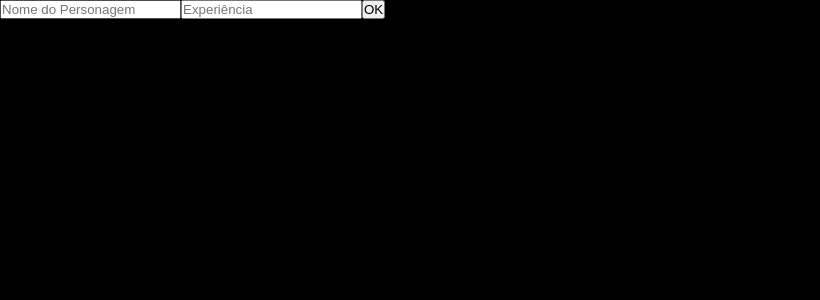
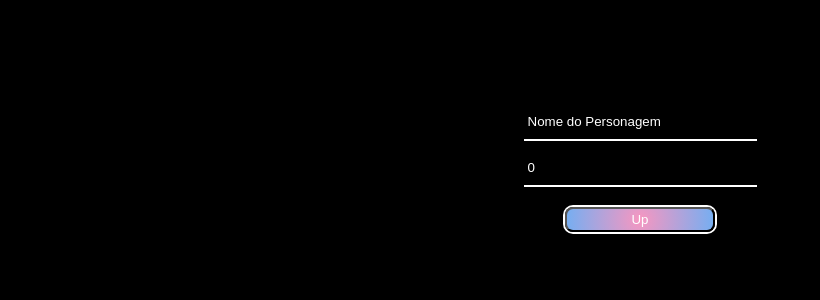
Before and after one commit to Faniquita/Classificador-Nivel-Heroi, a React (Create React App) app: page / in a window 1280 px wide. Shown: the top 300 px of the page, without its empty margins (0-820 px from the left). Built offline with nearby package versions, Linux system fonts and the light colour scheme.

Commit message:
heroi e interface inicial do heroi

```diff
--- a/src/App.tsx
+++ b/src/App.tsx
@@ -1,24 +1,66 @@
-import React from 'react';
+import React, {useState} from 'react';
+import ReactDOM from 'react-dom/client';
+
+//Components
+import Heroi from './components/Heroi';
+
+//Style
 import './style/App.css';
+import { isNullishCoalesce } from 'typescript';
 
 function App() {
 
+  const [nomePersonagem, setPersonagem] = useState<string>('')
+  const [experiencia, setExp]= useState<number>(0)
+  const [heroi, setHeroi]= useState<boolean>(false)
 
-  const headClick = () => {
-    alert("Clicado")
+  const handleSubmite = (e:React.FormEvent<HTMLFormElement>) => {
+    e.preventDefault()
+
+    //Validação dos campos referente ao nosso Herói
+    if(!nomePersonagem){
+      alert("Nome do Pergonagem Obrigatório!")
+      return false
+    }else if(!experiencia || experiencia <= 0){
+      alert("Quantidade de experiência adquirida não pode ser igual ou menor que 0!")
+      return false
+    }else{
+      alert("Seja bem vindo(a) " + nomePersonagem + "!")
+    }
+
+    //Renderizando nosso Herói
+    renderHero(true)
+
   }
+
+  const renderHero = (ativo:Boolean) =>{
+    setHeroi(true)
+    const root = ReactDOM.createRoot(document.getElementById('content-form-heroi') as HTMLElement)
+    const HeroiComponent = (<Heroi heroi={nomePersonagem} experiencia={experiencia} ></Heroi>)
+    root.render(HeroiComponent)
+  }
+
+
 
   return (
     <>
-      <div>
-        <form action="">
-          <input type='text' placeholder='Nome do Personagem'></input>
-          <input type='number' placeholder='Experiência'></input>
-          <button onClick={headClick}>OK</button>
+      <div id="content-form-heroi">
+        <form id="formulario-heroi" onSubmit={handleSubmite}>
+          <input
+            type="text"
+            placeholder="Nome do Personagem"
+            value={nomePersonagem}
+            onChange={(e) => setPersonagem(e.target.value)}
+          />
+          <input
+            type="number"
+            placeholder="Experiência"
+            value={experiencia}
+            onChange={(e) => setExp(parseInt(e.target.value))}
+          />
+          <button type="submit">Up</button>
         </form>
       </div>
-
-      <div></div>
     </>
   );
 }
--- a/src/components/FormPersonagem/index.ts
+++ b/src/components/FormPersonagem/index.tsx
@@ -1,4 +1,6 @@
 import React from 'react';
+
+//Style
 import 'index.css';
 
 const FormPersonagem = () => {
--- /dev/null
+++ b/src/components/Heroi/index.css
@@ -0,0 +1,22 @@
+#form-up-heroi{
+    display: flex;
+    flex-direction: row;
+    align-items: center;
+}
+
+.content-personagem {
+    display: flex;
+    flex-direction: row;
+    padding: 5px;
+    margin: auto;
+    width: 300px;
+    height: 150px;
+    border: solid 2px rgb(255, 255, 255);
+    border-radius: 20px;
+}
+
+.informacoes {
+    display: flex;
+    flex-direction: column;
+    color: rgb(255, 255, 255);
+}
--- /dev/null
+++ b/src/components/Heroi/index.tsx
@@ -0,0 +1,44 @@
+import React, {useState} from 'react';
+
+//Style
+import './index.css';
+
+type HeroiProps = {
+    heroi: string;
+    experiencia: number
+}
+
+function Heroi({heroi, experiencia}:HeroiProps){
+    const [exp, setExp]= useState<number>(0)
+
+    const handleSubmite = (e:React.FormEvent<HTMLFormElement>) => {
+        e.preventDefault()
+
+        //Subindo de Level
+
+    }
+
+    return(
+        <div className="content-personagem">
+            <div id="personagem"></div>
+            <div className="informacoes">
+                <div id="nome">{heroi}</div>
+                <div id="titulo"></div>
+                <div id="experiencia">{experiencia}</div>
+                <div id="level">??</div>
+                <div id="texto"></div>
+            </div>
+            <form id="form-up-heroi" onSubmit={handleSubmite}>
+                <input
+                    type="number"
+                    placeholder="Experiência"
+                    value={exp}
+                    onChange={(e) => setExp(parseInt(e.target.value))}
+                />
+                <button type="submit">Diferente</button>
+            </form>
+        </div>
+    )
+}
+
+export default Heroi;
--- a/src/style/App.css
+++ b/src/style/App.css
@@ -1,3 +1,57 @@
-.App {
-  text-align: center;
+#content-form-heroi{
+  margin: auto;
+  padding: 8px;
+  width: 300px;
+  height: 300px;
+  display: flex;
+  justify-content: center;
+  align-items: center;
 }
+
+#formulario-heroi{
+  display: flex;
+  flex-direction: column;
+  align-items: center;
+}
+
+#formulario-heroi input, #formulario-heroi button{
+  margin-top: 10px;
+}
+
+#formulario-heroi input{
+  width: 225px;
+  height: 30px;
+  padding: 2px 4px;
+  background: transparent;
+  border-style: hidden;
+  border-bottom: 2px solid rgb(255, 255, 255);
+}
+
+#formulario-heroi input:focus{
+  outline: none;
+}
+
+#formulario-heroi button{
+  width: 150px;
+  height: 25px;
+  position: relative;
+  top: 10px;
+  border-radius: 8px;
+  box-shadow: 0px 0px 0px 2px;
+  cursor: pointer;
+  outline: none;
+  transition: all 0.3s ease;
+  background: radial-gradient(circle, rgba(247,150,192,1) 0%, rgba(118,174,241,1) 100%);
+}
+
+#formulario-heroi button:hover{
+  background: rgb(255, 255, 255);
+  color: rgb(0, 0, 0);
+  transition: all 0.3s ease;
+  box-shadow:
+  1px 2px 5px 0px rgba(255, 255, 255, 1),
+  -1px -1px 14px 0px rgba(255, 255, 255, 1),
+  -9px 9px 5px 0px rgba(0, 0, 0, .4),
+  3px 17px 3px 0px rgba(0, 0, 0, .3);
+  background: radial-gradient(circle, rgb(208, 150, 247) 0%, rgba(255, 225, 239, 0.315) 100%);
+}
--- a/src/style/index.css
+++ b/src/style/index.css
@@ -1,10 +1,17 @@
 * {
   padding: 0;
   margin: 0;
+  color: rgb(255, 255, 255);
 }
 
 body {
   background-color: rgb(0, 0, 0);
   -webkit-font-smoothing: antialiased;
   -moz-osx-font-smoothing: grayscale;
+  height: 100%;
+  width: 100%;
 }
+
+::placeholder{
+  color: rgb(255, 255, 255);
+}
```
